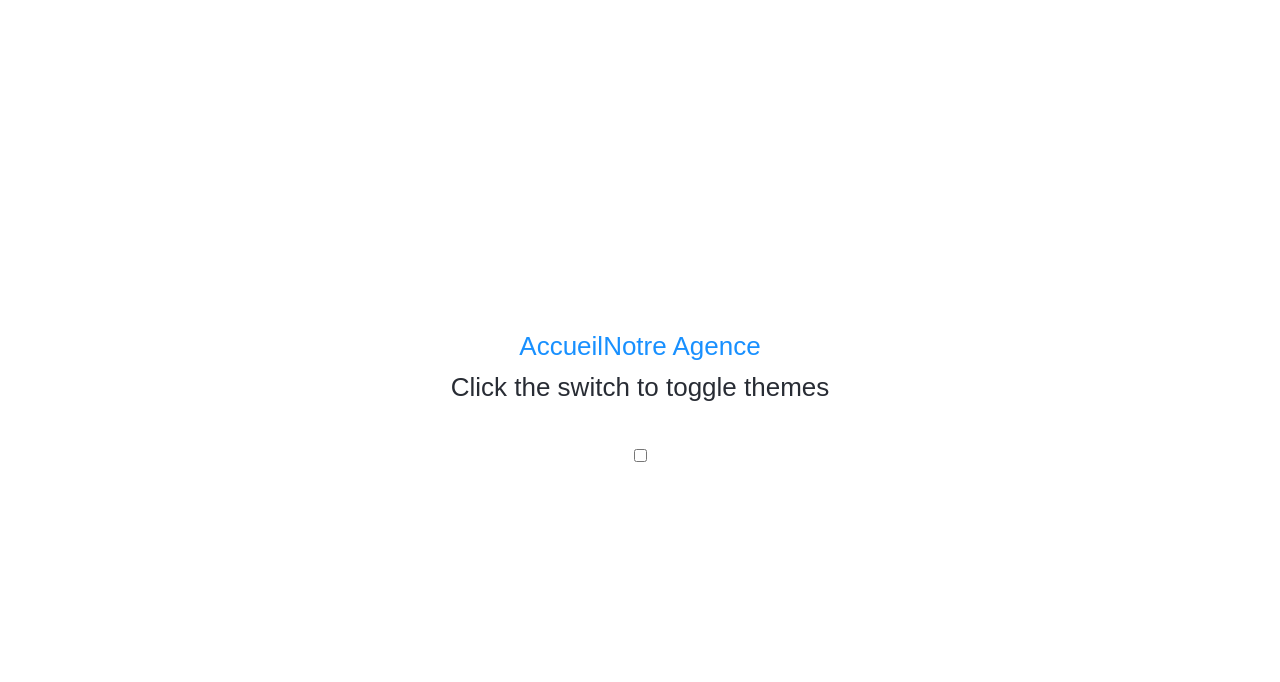
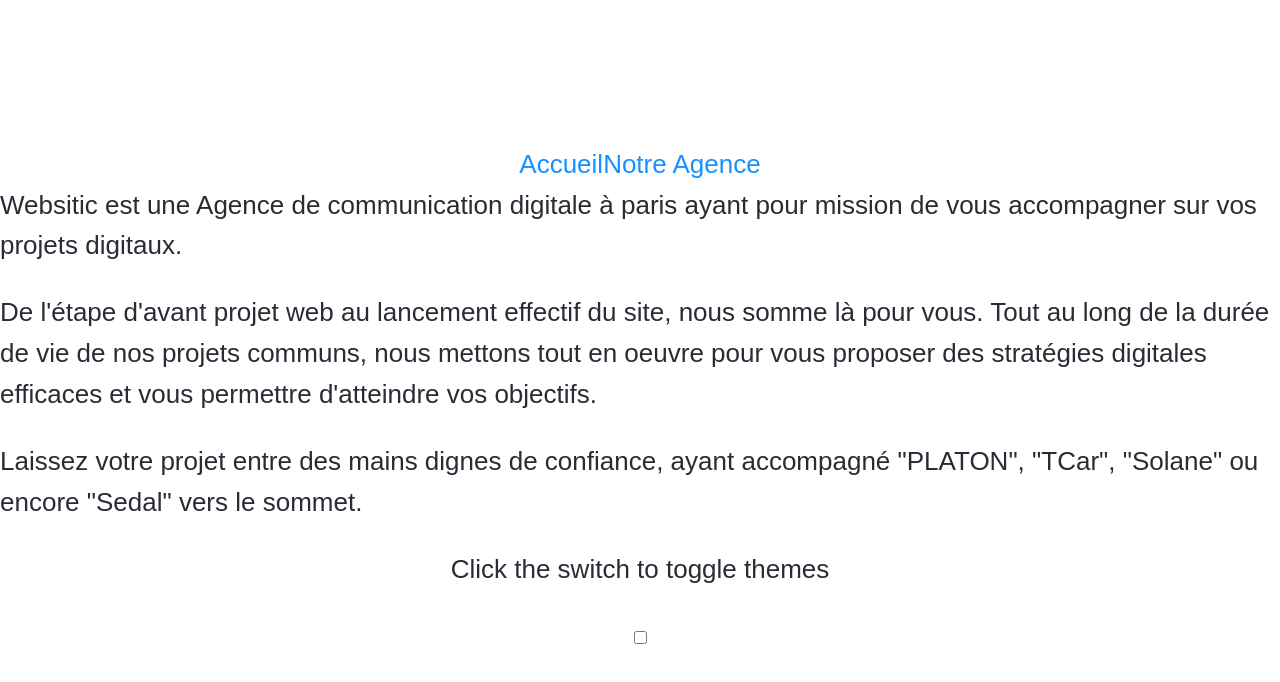
Before and after one commit to Nicoclos/agency_project, a React (Create React App) app: page /about in a window 1280 px wide. Shown: the top 682 px of the page. Built offline with nearby package versions, Linux system fonts and the light colour scheme.

Commit message:
adding routes for about, restructuring files

```diff
--- a/src/App.js
+++ b/src/App.js
@@ -4,8 +4,8 @@ import "./App.css";
 import 'antd/dist/antd.css';
 import {BrowserRouter, Route, Routes} from 'react-router-dom';
 import Home from "./components/Home"
-import Navbar from "./components/Navbar/Navbar";
-
+import Navbar from "./components/Navbar/index";
+import About from "./components/About/index";
 
 
 const App = ()=> {
@@ -45,7 +45,7 @@ const App = ()=> {
             <Navbar />
             <Routes>
               <Route path="/" element={<Home />}  />
-
+              <Route path="/about" element={<About />}  />
             </Routes>
           </BrowserRouter>
 
@@ -58,7 +58,9 @@ const App = ()=> {
             />
           </label>
         </header>
+
     </div>
+
   );
 }
 
--- /dev/null
+++ b/src/components/About/index.jsx
@@ -0,0 +1,13 @@
+import React from "react";
+
+const About = () => {
+    return (
+        <div>
+            <p>Websitic est une Agence de communication digitale à paris ayant pour mission de vous accompagner sur vos projets digitaux.</p>
+            <p>De l'étape d'avant projet web au lancement effectif du site, nous somme là pour vous. Tout au long de la durée de vie de nos projets communs, nous mettons tout en oeuvre pour vous proposer des stratégies digitales efficaces et vous permettre d'atteindre vos objectifs.</p>
+            <p>Laissez votre projet entre des mains dignes de confiance, ayant accompagné "PLATON", "TCar", "Solane" ou encore "Sedal" vers le sommet.</p>
+        </div>
+    )
+}
+
+export default About;
--- a/src/components/Home/index.jsx
+++ b/src/components/Home/index.jsx
@@ -1,6 +1,6 @@
-// import {Link} from "react-router-dom";
 import React from "react";
- const Home = () =>{
+
+const Home = () =>{
   return (
     <div>
 
--- a/src/components/Navbar/Navbar.js
+++ b/src/components/Navbar/index.jsx
@@ -1,7 +1,7 @@
 import React from "react";
 import { Link } from "react-router-dom";
 
-export default function Navbar() {
+const Navbar = () => {
     return (
         <nav>
             <Link to="/">Accueil</Link>
@@ -9,3 +9,5 @@ export default function Navbar() {
         </nav>
     )
 }
+
+export default Navbar;
```
Also changed, not shown: src/components/about.js (deleted). Lines whose indentation alone changed are shown as unchanged.
